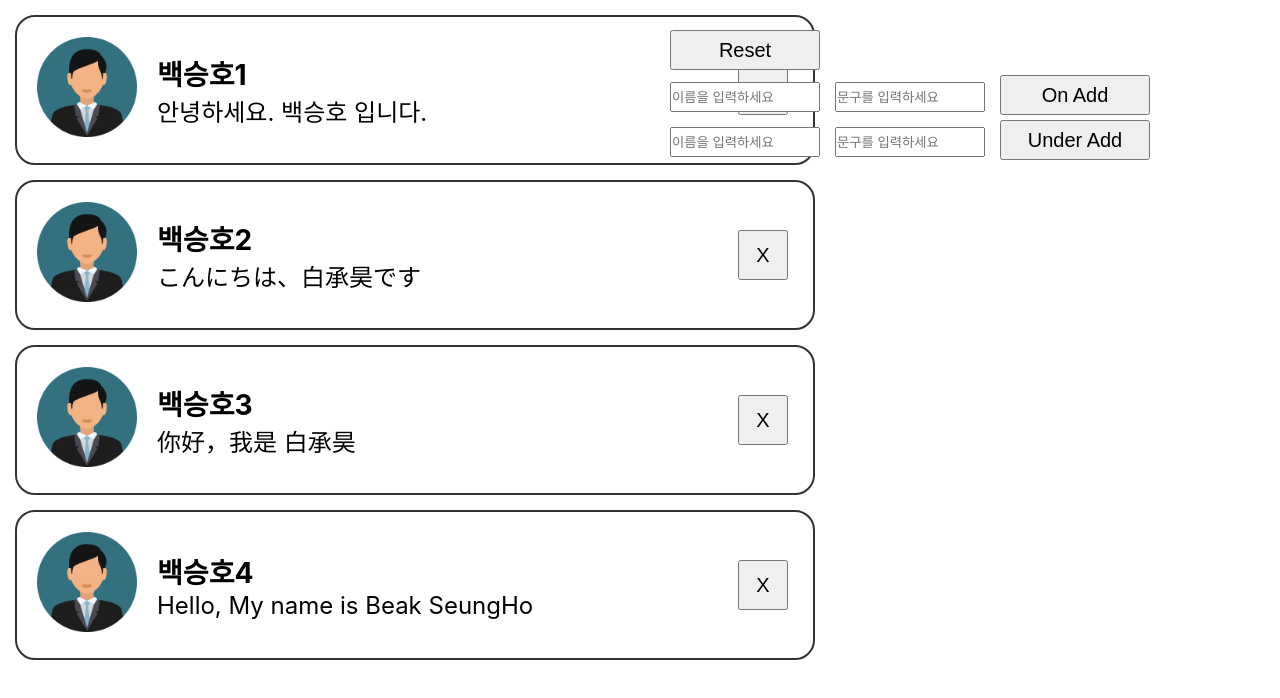
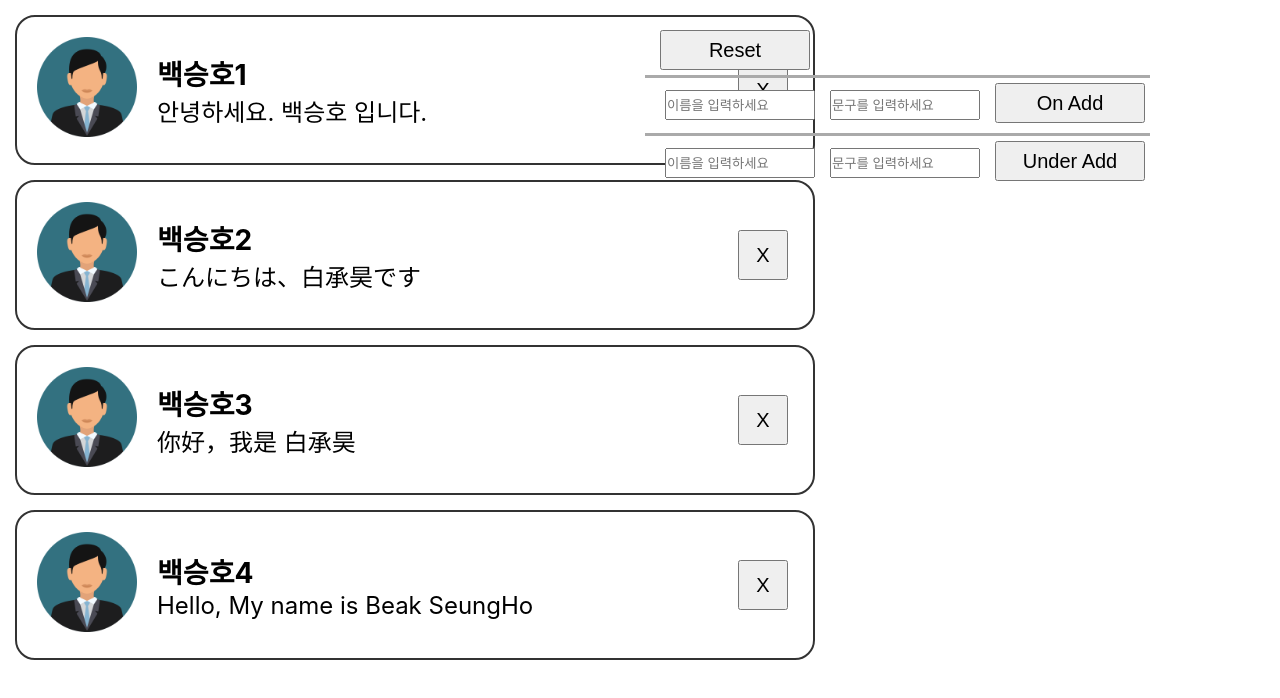
Before and after one commit to baekseungho/ReactBasic, a React (Create React App) app in the folder reactbasic/: page / in a window 1280 px wide. Shown: the top 698 px of the page. Built offline with nearby package versions, Linux system fonts and the light colour scheme.

Commit message:
삼항연산자 활용

```diff
--- a/reactbasic/src/component/CommentList.jsx
+++ b/reactbasic/src/component/CommentList.jsx
@@ -34,6 +34,11 @@ function CommentList() {
       height: "30px",
       marginLeft: "15px",
     },
+    div: {
+      borderTop: "3px solid #aaa",
+      padding: "5px",
+      textAlign: "center",
+    },
   };
 
   //Input 입력받아서 Add
@@ -45,11 +50,20 @@ function CommentList() {
       name,
       text,
     };
+    function pass() {
       setComments([user, ...comments]);
       setInputs({
         name: "",
         text: "",
       });
+    }
+    name !== "" && text !== ""
+      ? pass()
+      : name !== ""
+      ? alert("문구를 입력하세요!")
+      : text !== ""
+      ? alert("이름을 입력하세요!")
+      : alert("이름과 문구를 입력하세요!");
   };
 
   const onChange = (e) => {
@@ -66,9 +80,17 @@ function CommentList() {
 
   const addComment = () => {
     const add = { name: name1, text: content1 };
+    name1 !== "" && content1 !== ""
+      ? (() => {
           setComments([...comments, add]);
           setName("");
           setContent("");
+        })()
+      : name1 !== ""
+      ? alert("문구를 입력하세요!")
+      : content1 !== ""
+      ? alert("이름을 입력하세요!")
+      : alert("이름과 문구를 입력하세요!");
   };
 
   //Reset
@@ -100,10 +122,13 @@ function CommentList() {
         );
       })}
       <div style={{ position: "absolute", right: "130px", top: "30px" }}>
+        <div>
           <button style={styles.button} onClick={reset}>
             Reset
           </button>
-        <br></br>
+        </div>
+
+        <div style={styles.div}>
           <input
             value={name}
             name="name"
@@ -121,15 +146,18 @@ function CommentList() {
           <button style={styles.button} onClick={onCreate}>
             On Add
           </button>
-        <br></br>
+        </div>
+
         {/* onChange 이벤트는 input 요소에서 값이 변경될 때 발생
             그 때 발생한 이벤트를 매개변수 e */}
+        <div style={styles.div}>
           <input
             style={styles.input}
             placeholder="이름을 입력하세요"
             value={name1}
             onChange={(e) => setName(e.target.value)}
           />
+
           <input
             style={styles.input}
             placeholder="문구를 입력하세요"
@@ -141,6 +169,7 @@ function CommentList() {
           </button>
         </div>
       </div>
+    </div>
   );
 }
 
```
Lines whose indentation alone changed are shown as unchanged.
